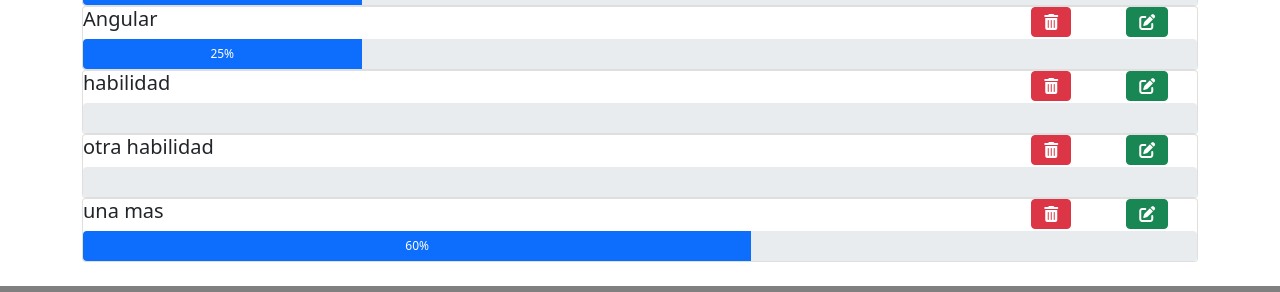
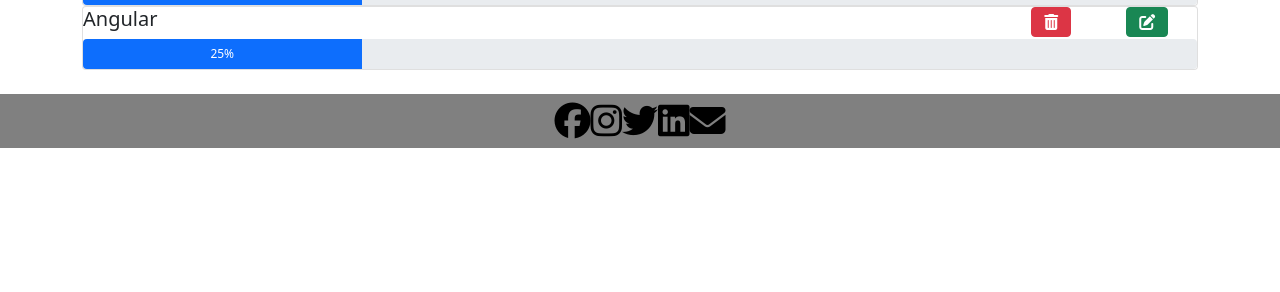
Before and after one commit to aletriste/pagina_portfolio_v3, an Angular app: page / in a window 1280 px wide. Shown: the part 4369-4661 px from the top of the page. After the commit the page ends 4517 px from the top, so only its background shows below. Built offline with nearby package versions, Linux system fonts and the light colour scheme; data requests are answered from the project's data file.

Commit message:
boton para borrar skils agregado

```diff
--- a/db.json
+++ b/db.json
@@ -24,21 +24,6 @@
       "id": 5,
       "name": "Angular",
       "porc": 25
-    },
-    {
-      "name": "habilidad",
-      "porc": 0,
-      "id": 6
-    },
-    {
-      "name": "otra habilidad",
-      "porc": 0,
-      "id": 7
-    },
-    {
-      "name": "una mas",
-      "porc": "60",
-      "id": 8
     }
   ],
   "portfolio": [
--- a/src/app/components/skill-item/skill-item.component.html
+++ b/src/app/components/skill-item/skill-item.component.html
@@ -1,7 +1,7 @@
 <div class="card">
     <div class="row" >
         <div class="col-xl-10"><h5 class="card-title">{{skill.name}}</h5></div>
-        <div class="col-xl-1"><i class="fa-solid fa-trash-can btn btn-danger"></i></div>
+        <div class="col-xl-1"><i class="fa-solid fa-trash-can btn btn-danger" (click)="onClick(skill)"></i></div>
         <div class="col-xl-1"><i class="fa-solid fa-pen-to-square btn btn-success"></i></div>
     </div>
     <div class="progress" style="height: 30px;">
--- a/src/app/components/skill-item/skill-item.component.ts
+++ b/src/app/components/skill-item/skill-item.component.ts
@@ -1,6 +1,7 @@
-import { Component, OnInit, Input} from '@angular/core';
+import { Component, OnInit, Input, Output, EventEmitter} from '@angular/core';
 import { Skill} from 'src/app/interfaces';
 import { SKILLS } from 'src/app/data';
+
 
 @Component({
   selector: 'app-skill-item',
@@ -10,9 +11,13 @@ import { SKILLS } from 'src/app/data';
 export class SkillItemComponent implements OnInit {
   @Input() skill : Skill = SKILLS[0];
   @Input() width : string = ""
+  @Output() onDeleteSkill : EventEmitter<Skill> = new EventEmitter()
   constructor() { }
 
   ngOnInit(): void {
   }
 
+  onClick(skill : Skill){
+    this.onDeleteSkill.emit(skill)
+  }
 }
--- a/src/app/components/skills/skills.component.html
+++ b/src/app/components/skills/skills.component.html
@@ -6,7 +6,7 @@
                 <i id="add-skill-btn" class="fa-solid fa-square-plus btn btn-success" data-bs-toggle="modal" data-bs-target="#add-skill-modal" title="clickeame" ></i>
             </div>
         </div>
-        <app-skill-item *ngFor ="let skill of skills" [skill]="skill"></app-skill-item>
+        <app-skill-item *ngFor ="let skill of skills" [skill]="skill" (onDeleteSkill)="deleteSkill(skill)"></app-skill-item>
     </div>
   </section>
   <app-add-skill (addOnSkill)="addSkill($event)"></app-add-skill>
--- a/src/app/components/skills/skills.component.ts
+++ b/src/app/components/skills/skills.component.ts
@@ -19,4 +19,7 @@ export class SkillsComponent implements OnInit {
   addSkill(skill:Skill){
     this.skilsService.addSkill(skill).subscribe((skil)=>(this.skills.push(skill)))
   }
+  deleteSkill(skill : Skill){
+    this.skilsService.deleteSkill(skill).subscribe(()=> this.skills = this.skills.filter((t) => t.id !== skill.id))
+  }
 }
--- a/src/app/service/skill.service.ts
+++ b/src/app/service/skill.service.ts
@@ -25,4 +25,8 @@ export class SkillService {
     return this.http.post<Skill>(this.apiUrl, skill, httpOptions)
   }
 
+  deleteSkill(skill:Skill):Observable<Skill>{
+    const url = `${this.apiUrl}/${skill.id}`
+    return this.http.delete<Skill>(url)
+  }
 }
```
